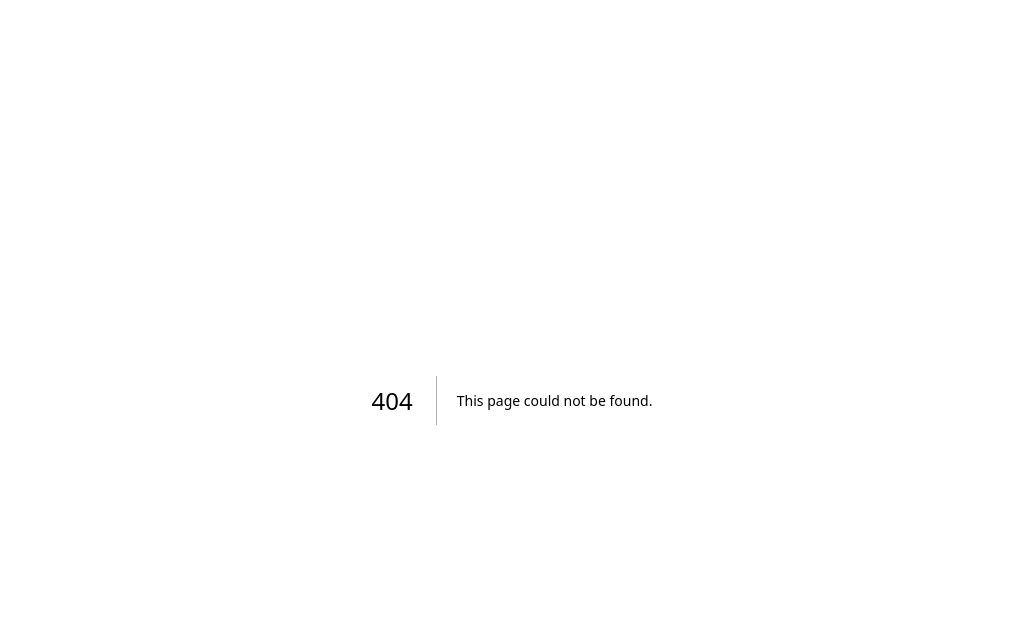
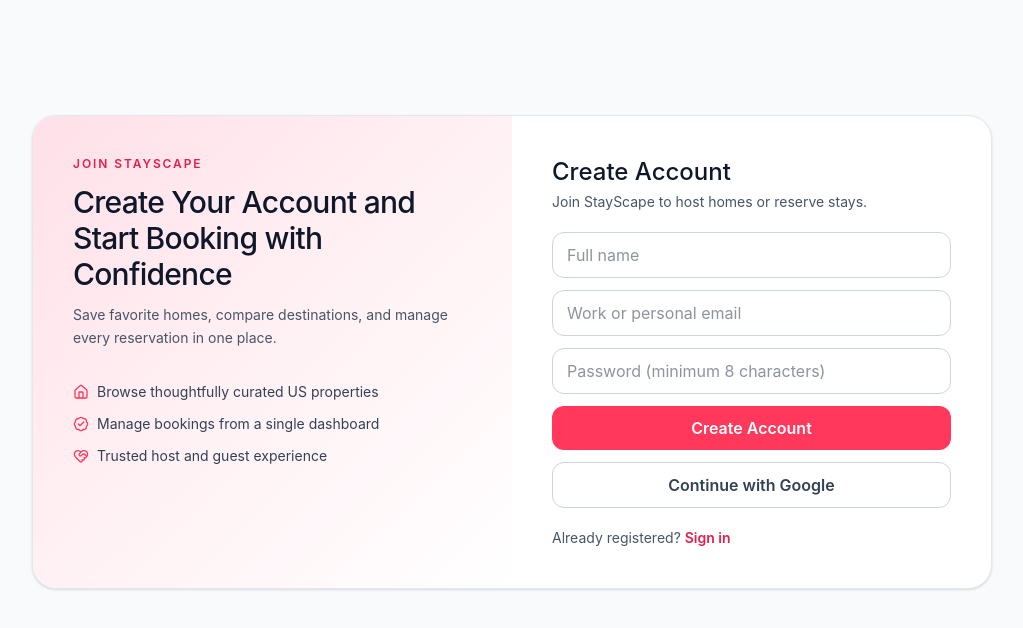
Before and after one commit to creativeloc/nextjs16-airbnb-clone2026, a Next.js app: page /register in a window 1280 px wide. Before the commit this address had no page. Shown: the top 628 px of the page, without its empty margins (128-1151 px from the left). Built offline with nearby package versions, Linux system fonts and the light colour scheme; no server answers.

Commit message:
implemented register functionality

```diff
--- /dev/null
+++ b/src/app/actions.ts
@@ -0,0 +1,43 @@
+"use server"
+import bcrypt from "bcryptjs"
+import { revalidatePath } from "next/cache"
+import { redirect } from "next/navigation"
+import { z } from "zod"
+import { prisma } from "@/lib/prisma"
+import { requireUser } from "@/lib/auth"
+
+/**
+  Schema for Register
+ */
+const registerSchema = z.object({
+  name: z.string().min(2),
+  email: z.string().email(),
+  password: z.string().min(8)
+})
+
+export async function registerUser(formData: FormData) {
+  const parsed = registerSchema.safeParse({
+    name: formData.get("name"),
+    email: formData.get("email"),
+    password: formData.get("password")
+  })
+
+  if (!parsed.success) throw new Error("Invalid registration input.")
+
+  // Prevent duplicate emails
+  const existing = await prisma.user.findUnique({
+    where: { email: parsed.data.email }
+  })
+
+  if (existing) throw new Error("Email already exists.")
+  const hashedPassword = await bcrypt.hash(parsed.data.password, 12)
+
+  await prisma.user.create({
+    data: {
+      name: parsed.data.name,
+      email: parsed.data.email,
+      hashedPassword
+    }
+  })
+  redirect("/login")
+}
--- /dev/null
+++ b/src/app/api/auth/[...nextauth]/route.ts
@@ -0,0 +1,6 @@
+import NextAuth from "next-auth/next"
+import { authOptions } from "@/auth/config"
+
+const handler = NextAuth(authOptions as never)
+
+export { handler as GET, handler as POST }
--- /dev/null
+++ b/src/app/register/page.tsx
@@ -0,0 +1,61 @@
+import Link from "next/link"
+import { BadgeCheck, HeartHandshake, House } from "lucide-react"
+import { registerUser } from "@/app/actions"
+import { RegisterForm } from "@/components/register-form"
+
+export default function RegisterPage() {
+  return (
+    <main className="mx-auto flex min-h-[88vh] max-w-5xl items-center px-4 py-8 md:px-8">
+      <section className="grid w-full overflow-hidden rounded-3xl border border-ink-200 bg-surface shadow-sm md:grid-cols-2">
+        {/* left column */}
+        <div className="bg-linear-to-br from-brand-100 via-brand-50 to-white p-8 md:p-10">
+          <p className="text-xs font-semibold uppercase tracking-[0.16em] text-brand-600">
+            Join StayScape
+          </p>
+          <h1 className="mt-3 text-3xl font-medium tracking-tight text-ink-900">
+            Create Your Account and Start Booking with Confidence
+          </h1>
+          <p className="mt-3 text-sm leading-relaxed text-ink-600">
+            Save favorite homes, compare destinations, and manage every
+            reservation in one place.
+          </p>
+
+          <div className="mt-8 space-y-3 text-sm text-ink-700">
+            <p className="flex items-center gap-2">
+              <House className="h-4 w-4 text-brand-500" />
+              Browse thoughtfully curated US properties
+            </p>
+            <p className="flex items-center gap-2">
+              <BadgeCheck className="h-4 w-4 text-brand-500" />
+              Manage bookings from a single dashboard
+            </p>
+            <p className="flex items-center gap-2">
+              <HeartHandshake className="h-4 w-4 text-brand-500" />
+              Trusted host and guest experience
+            </p>
+          </div>
+        </div>
+
+        {/* right column */}
+        <div className="p-8 md:p-10">
+          <h2 className="text-2xl font-medium text-ink-900">Create Account</h2>
+          <p className="mt-1 text-sm text-ink-600">
+            Join StayScape to host homes or reserve stays.
+          </p>
+
+          <RegisterForm action={registerUser} />
+
+          <p className="mt-5 text-sm text-ink-600">
+            Already registered?{" "}
+            <Link
+              href="/login"
+              className="font-semibold text-brand-600 hover:text-brand-700"
+            >
+              Sign in
+            </Link>
+          </p>
+        </div>
+      </section>
+    </main>
+  )
+}
--- /dev/null
+++ b/src/components/register-form.tsx
@@ -0,0 +1,72 @@
+"use client"
+
+import { useState } from "react"
+import { useFormStatus } from "react-dom"
+import { signIn } from "next-auth/react"
+
+type RegisterFormProps = {
+  action: (formData: FormData) => Promise<void>
+}
+
+function RegisterSubmitButton() {
+  const { pending } = useFormStatus()
+  return (
+    <button
+      disabled={pending}
+      className="w-full rounded-xl bg-brand-500 px-4 py-2.5 font-semibold text-white hover:bg-brand-600 disabled:opacity-70"
+    >
+      {pending ? "Creating Your Account..." : "Create Account"}
+    </button>
+  )
+}
+
+/**
+ *
+ * Two parallel SignUp Paths in one ui
+ *  1) native form post => Server Action (name, email, password fields...)
+ * 2) Button => Next Auth Google provider (client redirect)
+ */
+
+export function RegisterForm({ action }: RegisterFormProps) {
+  const [googleLoading, setGoogleLoading] = useState(false)
+  return (
+    <>
+      <form action={action} className="mt-5 space-y-3">
+        <input
+          name="name"
+          required
+          placeholder="Full name"
+          className="w-full rounded-xl border border-ink-300 px-3.5 py-2.5 text-ink-800 outline-none ring-brand-300 focus:ring-2"
+        />
+        <input
+          name="email"
+          type="email"
+          required
+          placeholder="Work or personal email"
+          className="w-full rounded-xl border border-ink-300 px-3.5 py-2.5 text-ink-800 outline-none ring-brand-300 focus:ring-2"
+        />
+        <input
+          name="password"
+          type="password"
+          minLength={8}
+          required
+          placeholder="Password (minimum 8 characters)"
+          className="w-full rounded-xl border border-ink-300 px-3.5 py-2.5 text-ink-800 outline-none ring-brand-300 focus:ring-2"
+        />
+        <RegisterSubmitButton />
+      </form>
+
+      <button
+        type="button"
+        disabled={googleLoading}
+        className="mt-3 w-full rounded-xl border border-ink-300 px-4 py-2.5 font-semibold text-ink-700 hover:bg-ink-100 disabled:opacity-70"
+        onClick={async () => {
+          setGoogleLoading(true)
+          await signIn("google", { callbackUrl: "/" })
+        }}
+      >
+        {googleLoading ? "Redirecting to Google..." : "Continue with Google"}
+      </button>
+    </>
+  )
+}
--- /dev/null
+++ b/src/lib/auth.ts
@@ -0,0 +1,36 @@
+/**
+ * Hel
+ */
+
+import { getServerSession } from "next-auth/next"
+import { redirect } from "next/navigation"
+import { authOptions } from "@/auth/config"
+import { prisma } from "@/lib/prisma"
+
+export async function getCurrentUser() {
+  let session
+  try {
+    session = await getServerSession(authOptions)
+  } catch {
+    return null
+  }
+  if (!session?.user?.email) return null
+  const user = await prisma.user.findUnique({
+    where: { email: session.user.email }
+  })
+
+  return user
+    ? {
+        id: user.id,
+        name: user.name,
+        email: user.email,
+        image: user.image
+      }
+    : null
+}
+
+export async function requireUser() {
+  const user = await getCurrentUser()
+  if (!user) redirect("/login")
+  return user
+}
```
